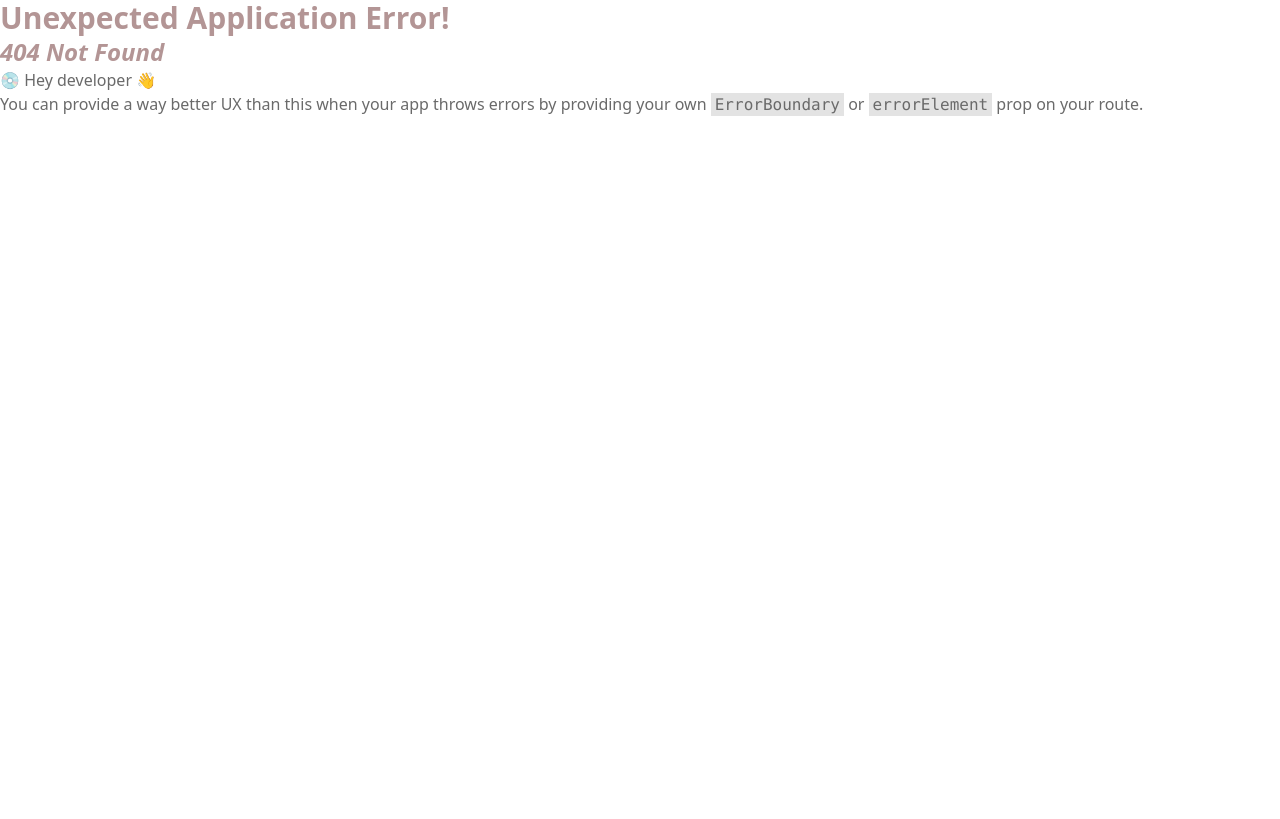
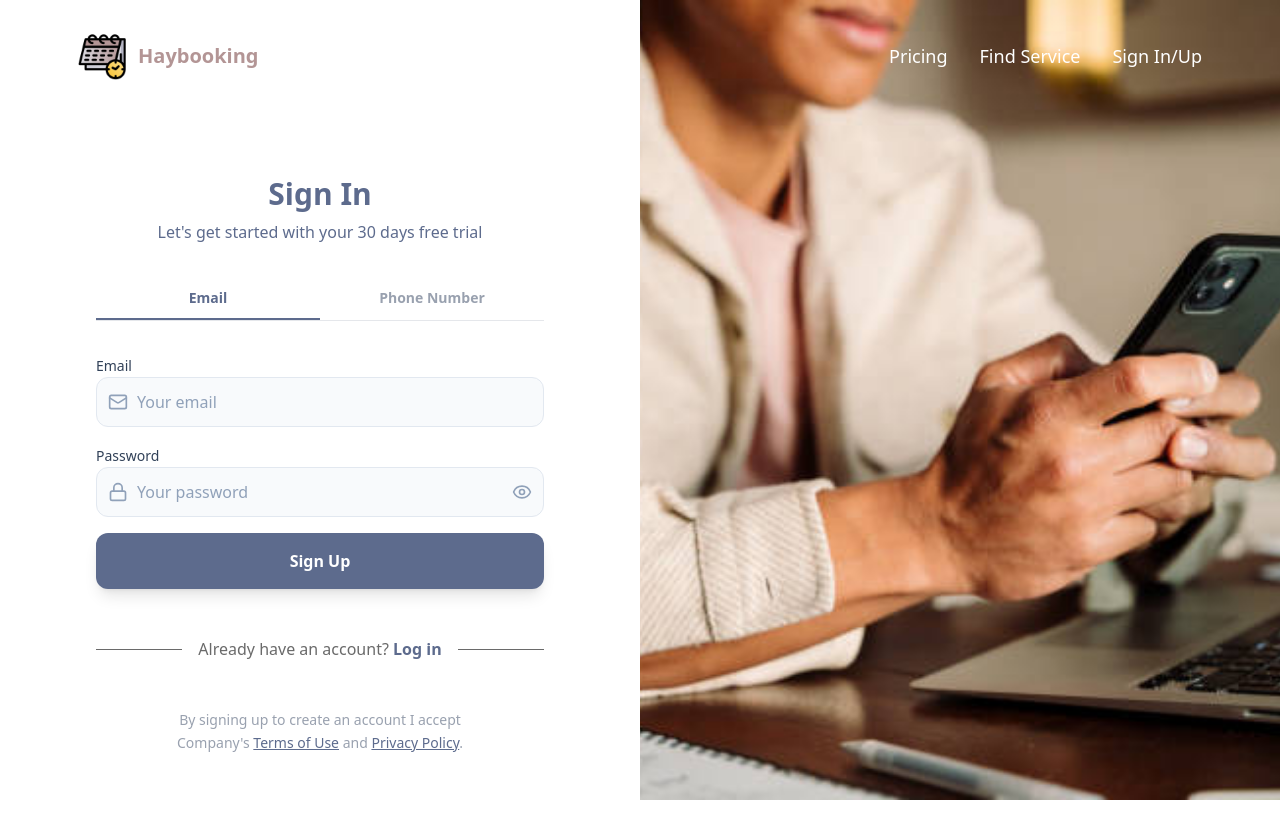
Before and after one commit to TigranZakharyan/haybooking.github.io, a React (Vite) app: page /signin in a window 1280 px wide. Before the commit this address had no page. Built offline with nearby package versions, Linux system fonts and the light colour scheme.

Commit message:
added signin page

```diff
--- a/src/Router.tsx
+++ b/src/Router.tsx
@@ -1,6 +1,6 @@
 import { createBrowserRouter, RouterProvider } from "react-router-dom";
 import { UserLayout } from "@/layouts";
-import { HomePage } from "@/pages";
+import { HomePage, SignInPage } from "@/pages";
 
 const router = createBrowserRouter([
   {
@@ -12,6 +12,10 @@ const router = createBrowserRouter([
         index: true,
         element: <HomePage />,
       },
+      {
+        path: '/signin',
+        element: <SignInPage />,
+      },
     ],
   },
 ]);
--- /dev/null
+++ b/src/components/DividerWithText.tsx
@@ -0,0 +1,15 @@
+interface DividerProps {
+  children: React.ReactNode;
+}
+
+export function DividerWithText({ children }: DividerProps) {
+  return (
+    <div className="relative flex items-center py-4 w-full">
+      <div className="flex-grow border-t border-text-body"></div>
+      <span className="flex-shrink mx-4">
+        {children}
+      </span>
+      <div className="flex-grow border-t border-text-body"></div>
+    </div>
+  );
+}
--- /dev/null
+++ b/src/components/Input.tsx
@@ -0,0 +1,29 @@
+import React from "react";
+import { type LucideIcon, Eye } from "lucide-react";
+
+interface InputProps extends React.InputHTMLAttributes<HTMLInputElement> {
+  label: string;
+  icon: LucideIcon;
+  isPassword?: boolean;
+}
+
+export function Input({ label, icon: Icon, isPassword, ...props }: InputProps) {
+  return (
+    <div className="w-full space-y-2 text-left">
+      <label className="text-sm font-medium text-slate-700">{label}</label>
+      <div className="relative flex items-center">
+        <Icon className="absolute left-3 w-5 h-5 text-slate-400" />
+        <input
+          {...props}
+          type={isPassword ? "password" : "text"}
+          className="w-full pl-10 pr-10 py-3 bg-slate-50 border border-slate-200 rounded-xl focus:outline-none focus:ring-2 focus:ring-indigo-500 transition-all placeholder:text-slate-400"
+        />
+        {isPassword && (
+          <button type="button" className="absolute right-3 text-slate-400 hover:text-slate-600">
+            <Eye className="w-5 h-5" />
+          </button>
+        )}
+      </div>
+    </div>
+  );
+}
--- /dev/null
+++ b/src/components/Tabs.tsx
@@ -0,0 +1,42 @@
+export interface TabOption<T extends string> {
+  id: T;
+  label: string;
+}
+
+interface TabsProps<T extends string> {
+  tabs: TabOption<T>[];
+  activeTab: T;
+  onChange: (id: T) => void;
+  className?: string;
+}
+
+export function Tabs<T extends string>({
+  tabs,
+  activeTab,
+  onChange,
+  className = ""
+}: TabsProps<T>) {
+  return (
+    <div className={`flex w-full border-b border-gray-200 ${className}`}>
+      {tabs.map((tab) => {
+        const isActive = activeTab === tab.id;
+        return (
+          <button
+            key={tab.id}
+            onClick={() => onChange(tab.id)}
+            type="button" // Prevents accidental form submission
+            className={`flex-1 py-3 text-sm font-semibold transition-all duration-200 relative
+              ${isActive ? "text-liberty" : "text-gray-400 hover:text-gray-600"}
+            `}
+          >
+            {tab.label}
+            {/* Animated Active Indicator */}
+            {isActive && (
+              <div className="absolute bottom-0 left-0 w-full h-0.5 bg-liberty" />
+            )}
+          </button>
+        );
+      })}
+    </div>
+  );
+}
--- a/src/components/index.ts
+++ b/src/components/index.ts
@@ -1,2 +1,5 @@
 export * from './Container'
 export * from './Button'
+export * from './Input'
+export * from './DividerWithText'
+export * from './Tabs'
--- a/src/layouts/UserLayout.tsx
+++ b/src/layouts/UserLayout.tsx
@@ -34,7 +34,7 @@ export function UserLayout() {
             </Link>
 
             <Link
-              to="/auth"
+              to="/signin"
               className="relative text-white group flex items-center gap-2"
             >
               <UserCircle2 className="w-6 h-6 md:hidden" />
--- /dev/null
+++ b/src/pages/SignInPage.tsx
@@ -0,0 +1,87 @@
+import React, { useState } from "react";
+import { Link } from "react-router-dom";
+import { User, Mail, Lock, Phone } from "lucide-react";
+import { Input, DividerWithText, Tabs } from "@/components";
+
+// Define the available login methods for strict typing
+type LoginMethod = "email" | "phone";
+
+export function SignInPage() {
+    const [loginMethod, setLoginMethod] = useState<LoginMethod>("email");
+
+    const tabOptions: { id: LoginMethod; label: string }[] = [
+        { id: "email", label: "Email" },
+        { id: "phone", label: "Phone Number" }
+    ];
+
+    return (
+        <div className="h-full grid grid-cols-2 md:grid-cols-2 overflow-hidden">
+            {/* LEFT SIDE: Form Section */}
+            <div className="w-full flex flex-col justify-center items-center p-8 md:p-16 bg-white">
+                <div className="w-full max-w-md space-y-8">
+                    {/* Header */}
+                    <div className="text-center">
+                        <h2 className="text-liberty">Sign In</h2>
+                        <p className="text-liberty mt-2">Let's get started with your 30 days free trial</p>
+                    </div>
+
+                    {/* Shared Tabs Component */}
+                    <Tabs
+                        tabs={tabOptions}
+                        activeTab={loginMethod}
+                        onChange={(id) => setLoginMethod(id)}
+                    />
+
+                    {/* Form Fields */}
+                    <form className="space-y-4" onSubmit={(e) => e.preventDefault()}>
+                        {loginMethod === "email" ? (
+                            <Input
+                                key="email"
+                                label="Email"
+                                icon={Mail}
+                                placeholder="Your email"
+                            />
+                        ) : (
+                            <Input
+                                key="phone"
+                                label="Phone Number"
+                                icon={Phone}
+                                placeholder="+1 (555) 000-0000"
+                            />
+                        )}
+
+                        <Input
+                            label="Password"
+                            icon={Lock}
+                            placeholder="Your password"
+                            isPassword
+                        />
+
+                        {/* Primary Action */}
+                        <button
+                            type="submit"
+                            className="w-full py-4 bg-liberty text-white rounded-xl font-semibold shadow-lg hover:brightness-110 transition-all active:scale-[0.98]"
+                        >
+                            Sign Up
+                        </button>
+                    </form>
+
+                    <DividerWithText>
+                        Already have an account? <Link to="/login" className="font-bold text-liberty hover:underline">Log in</Link>
+                    </DividerWithText>
+
+                    {/* Footer Legal */}
+                    <p className="text-center text-sm text-gray-400 leading-relaxed">
+                        By signing up to create an account I accept <br />
+                        Company's <span className="text-liberty underline cursor-pointer">Terms of Use</span> and <span className="text-liberty underline cursor-pointer">Privacy Policy</span>.
+                    </p>
+                </div>
+            </div>
+
+            {/* RIGHT SIDE: Visual Section */}
+            <div className="w-full h-full">
+                <div className="absolute w-1/2 h-full -z-1 top-0 bg-[url(/booking.jpg)] bg-no-repeat bg-cover bg-center"></div>
+            </div>
+        </div>
+    );
+}
--- a/src/pages/index.ts
+++ b/src/pages/index.ts
@@ -1 +1,2 @@
 export * from './HomePage'
+export * from './SignInPage'
--- a/src/styles/index.css
+++ b/src/styles/index.css
@@ -3,6 +3,7 @@
 @theme {
   --color-primary: #b39595;
   --color-secondary: #A88F85;
+  --color-liberty: #5D6B8D;
   --color-text-body: #6a6a6a;
 }
 
```
Also changed, not shown: public/booking.jpg (added).
